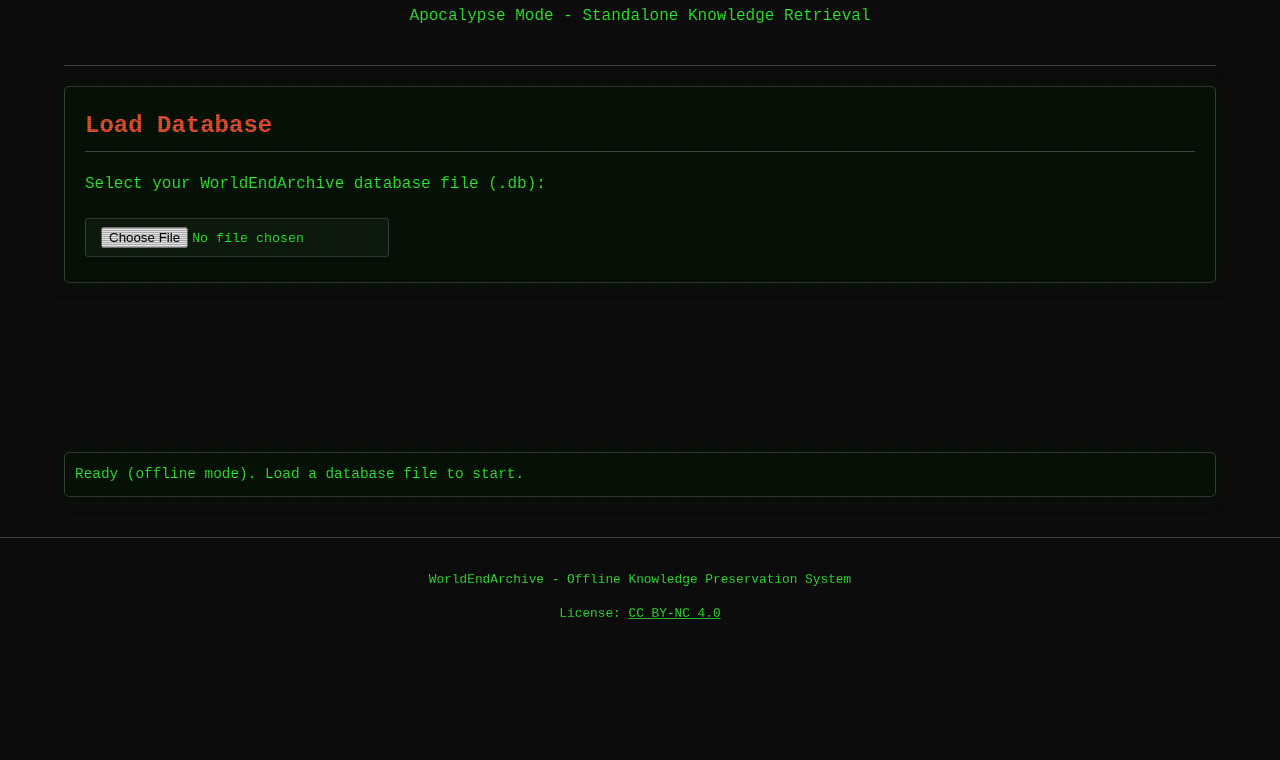
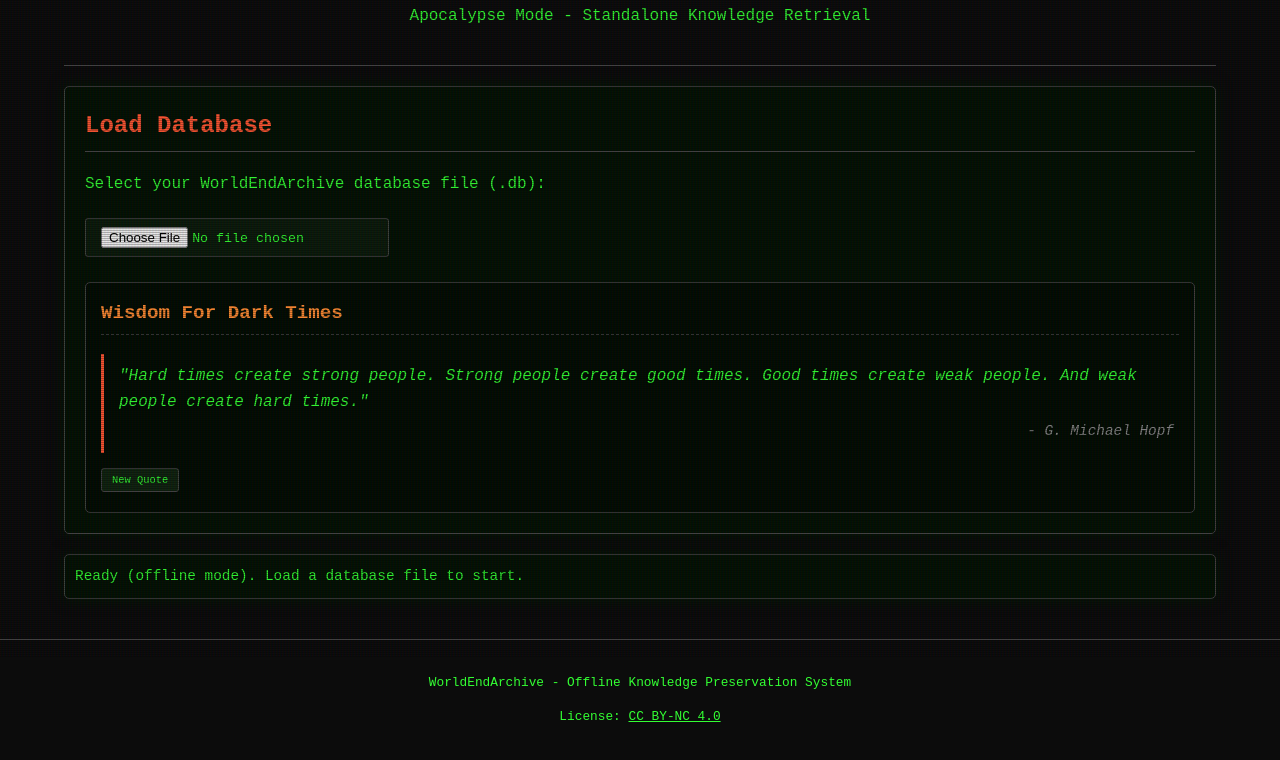
Before and after one commit to neooriginal/WorldEndArchive, a website: page standalone/standalone.html in a window 1280 px wide. Shown: the part 143-903 px from the top of the page. Before the commit the page ends 800 px from the top, so only its background shows below. Drawn offline with nearby package versions, Linux system fonts and the light colour scheme.

Commit message:
license update, design update, readme

```diff
--- a/standalone/standalone.html
+++ b/standalone/standalone.html
@@ -278,6 +278,44 @@
         flex-direction: column;
       }
     }
+
+    .wisdom-container {
+      margin-top: 20px;
+      padding: 15px;
+      border: 1px solid var(--border-color);
+      border-radius: 5px;
+      background-color: rgba(0, 0, 0, 0.3);
+    }
+
+    .wisdom-container h3 {
+      color: var(--header-color);
+      margin-top: 0;
+      font-size: 1.2em;
+      border-bottom: 1px dashed var(--border-color);
+      padding-bottom: 5px;
+    }
+
+    .quote {
+      font-style: italic;
+      padding: 10px 5px;
+      margin: 10px 0;
+      border-left: 3px solid var(--accent-color);
+      padding-left: 15px;
+    }
+
+    .quote-author {
+      display: block;
+      text-align: right;
+      font-size: 0.9em;
+      color: #888;
+      margin-top: 5px;
+    }
+
+    .quote-btn {
+      background-color: rgba(30, 60, 30, 0.5);
+      font-size: 0.8em;
+      padding: 5px 10px;
+    }
   </style>
 </head>
 <body>
@@ -312,6 +350,14 @@
           <span>Last Updated:</span>
           <span id="lastUpdate">-</span>
         </div>
+      </div>
+
+      <div class="wisdom-container">
+        <h3>Wisdom For Dark Times</h3>
+        <div class="quote" id="quoteDisplay">
+          <!-- Quotes will be displayed here -->
+        </div>
+        <button id="newQuoteBtn" class="quote-btn">New Quote</button>
       </div>
     </div>
 
@@ -391,16 +437,26 @@
     async function initSqlJs() {
       try {
         statusBar.textContent = "Initializing SQL.js...";
-
-        // Load SQL.js dynamically
         window.SQL = await initSqlJs({
           locateFile: file => `https://cdnjs.cloudflare.com/ajax/libs/sql.js/1.8.0/${file}`
         });
-
         statusBar.textContent = "Ready. Load a database file to start.";
       } catch (err) {
-        statusBar.textContent = "Error loading SQL.js: " + err.message;
+        statusBar.textContent = "Error loading SQL.js. Switching to offline version.";
         console.error(err);
+
+        // Try offline SQL.js load as fallback
+        const script = document.createElement('script');
+        script.src = 'sql-wasm.js'; // Local copy
+        document.head.appendChild(script);
+
+        script.onload = function() {
+          statusBar.textContent = "Ready (offline mode). Load a database file to start.";
+        };
+
+        script.onerror = function() {
+          statusBar.textContent = "Failed to load SQL.js. Please include sql-wasm.js in the same folder.";
+        };
       }
     }
 
@@ -730,32 +786,90 @@
       }
     }
 
-    // Initialize SQL.js
-    async function initSqlJs() {
-      try {
-        statusBar.textContent = "Initializing SQL.js...";
-        window.SQL = await initSqlJs({
-          locateFile: file => `https://cdnjs.cloudflare.com/ajax/libs/sql.js/1.8.0/${file}`
-        });
-        statusBar.textContent = "Ready. Load a database file to start.";
-      } catch (err) {
-        statusBar.textContent = "Error loading SQL.js. Switching to offline version.";
-        console.error(err);
+    // Quotes System
+    const quotes = [
+      {
+        text: "When everything seems to be going against you, remember that the airplane takes off against the wind, not with it.",
+        author: "Henry Ford"
+      },
+      {
+        text: "Do not judge me by my success, judge me by how many times I fell down and got back up again.",
+        author: "Nelson Mandela"
+      },
+      {
+        text: "The human capacity for burden is like bamboo – far more flexible than you'd ever believe at first glance.",
+        author: "Jodi Picoult"
+      },
+      {
+        text: "Knowledge, like air, is vital to life. Like air, no one should be denied it.",
+        author: "Alan Moore"
+      },
+      {
+        text: "Civilization is a race between education and catastrophe.",
+        author: "H.G. Wells"
+      },
+      {
+        text: "The library is the temple of learning, and learning has liberated more people than all the wars in history.",
+        author: "Carl Rowan"
+      },
+      {
+        text: "Hard times create strong people. Strong people create good times. Good times create weak people. And weak people create hard times.",
+        author: "G. Michael Hopf"
+      },
+      {
+        text: "Survival can be summed up in three words - never give up. That's the heart of it really. Just keep trying.",
+        author: "Bear Grylls"
+      },
+      {
+        text: "The nature of catastrophe is, after all, reasonably unvarying in the way it ruins, destroys, wounds and devastates. But if something can be learned from the event – not least something as profound as the theory of plate tectonics – then it somehow puts us on a diminished but more equal footing with nature.",
+        author: "Simon Winchester"
+      },
+      {
+        text: "A good half of the art of living is resilience.",
+        author: "Alain de Botton"
+      },
+      {
+        text: "The knowledge of all things is possible.",
+        author: "Leonardo da Vinci"
+      },
+      {
+        text: "Every civilization is, among its core assets, a legacy of knowledge.",
+        author: "Carl Sagan"
+      },
+      {
+        text: "What we know is a drop, what we don't know is an ocean.",
+        author: "Isaac Newton"
+      },
+      {
+        text: "I may not have gone where I intended to go, but I think I have ended up where I needed to be.",
+        author: "Douglas Adams"
+      },
+      {
+        text: "Hope is important because it can make the present moment less difficult to bear. If we believe that tomorrow will be better, we can bear a hardship today.",
+        author: "Thich Nhat Hanh"
+      }
+    ];
 
-        // Try offline SQL.js load as fallback
-        const script = document.createElement('script');
-        script.src = 'sql-wasm.js'; // Local copy
-        document.head.appendChild(script);
+    // Quote display function
+    function displayRandomQuote() {
+      const quoteElement = document.getElementById('quoteDisplay');
+      const randomIndex = Math.floor(Math.random() * quotes.length);
+      const quote = quotes[randomIndex];
 
-        script.onload = function() {
-          statusBar.textContent = "Ready (offline mode). Load a database file to start.";
-        };
+      quoteElement.innerHTML = `
+        "${quote.text}"
+        <span class="quote-author">- ${quote.author}</span>
+      `;
+    }
 
-        script.onerror = function() {
-          statusBar.textContent = "Failed to load SQL.js. Please include sql-wasm.js in the same folder.";
-        };
+    // Initialize quote display and button
+    document.addEventListener('DOMContentLoaded', function() {
+      const newQuoteBtn = document.getElementById('newQuoteBtn');
+      if (newQuoteBtn) {
+        displayRandomQuote();
+        newQuoteBtn.addEventListener('click', displayRandomQuote);
       }
-    }
+    });
   </script>
 </body>
 </html>
```
Also changed, not shown: README.md, 1 other file.
